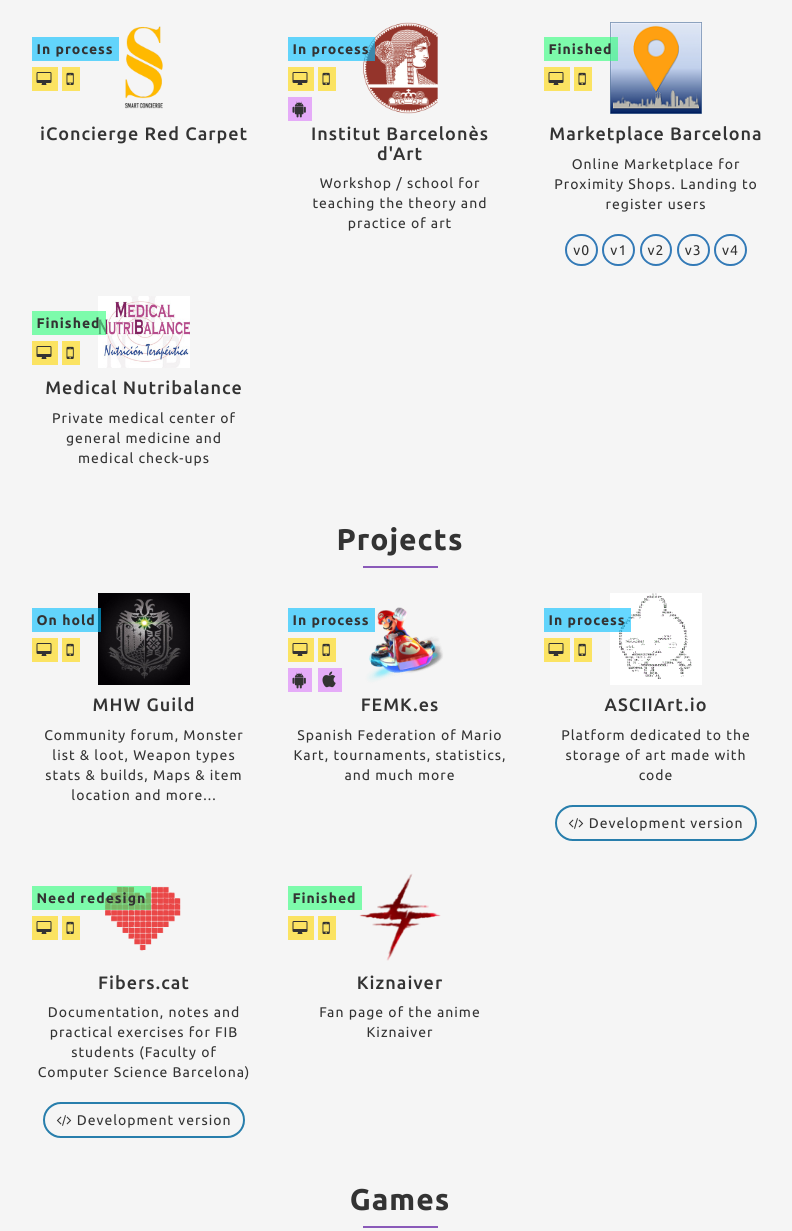
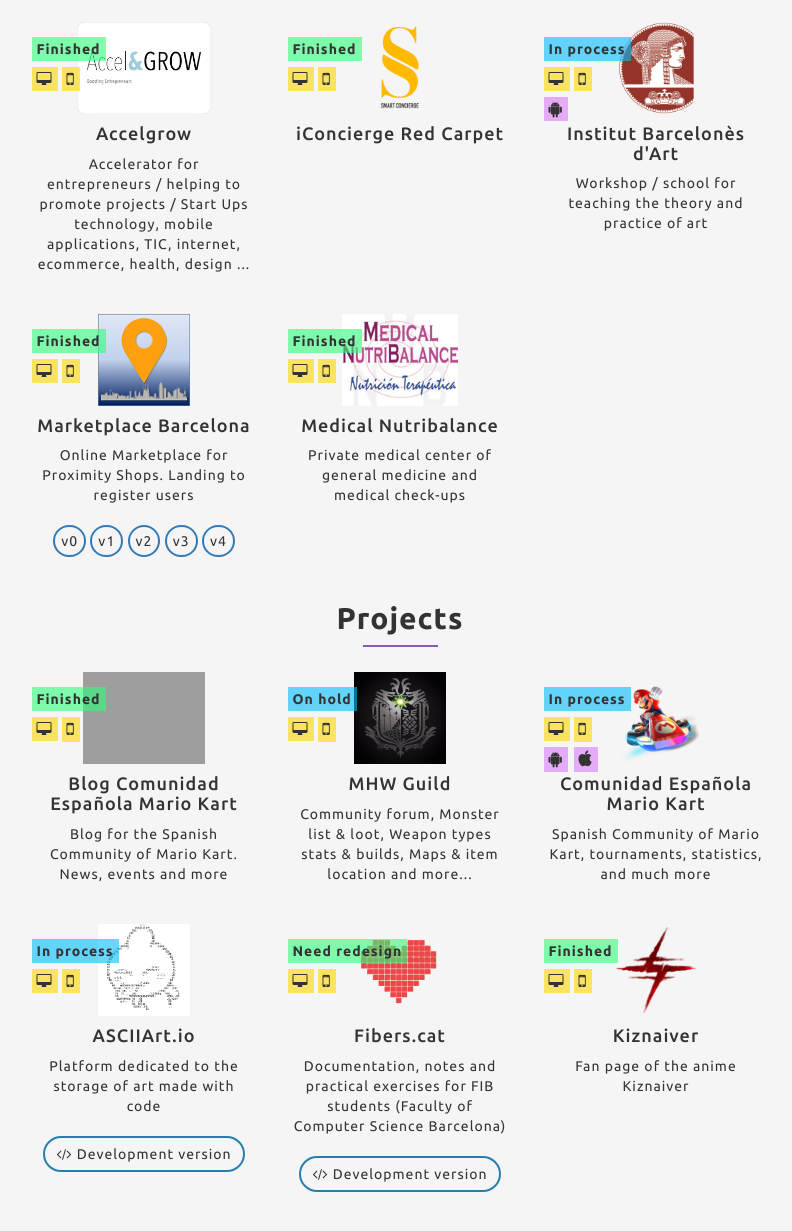
Before and after one commit to Qu4k3/qu4k3-web-2017, a plain HTML site: page index.html in a window 1280 px wide. Shown: the part 234-1465 px from the top of the page, without its empty margins (240-1032 px from the left). Drawn offline with Linux system fonts and the light colour scheme; grey boxes are pictures that could not be loaded.

Commit message:
added accelgrow & CEMK's Blog

```diff
--- a/assets/css/styles.css
+++ b/assets/css/styles.css
@@ -19,6 +19,7 @@
   color: #333;
   background-color: #f5f5f5;
   letter-spacing: 1px;
+  overflow-x: hidden;
 }
 
 body::-webkit-scrollbar {
@@ -135,7 +136,6 @@
 }
 
 img {
-  max-width: 92px;
   max-height: 92px;
 }
 
@@ -251,6 +251,17 @@
 }
 
 .social.github:hover {
+  background-color: #333;
+  color: #fff;
+}
+
+.social.codepen {
+  font-size: 24px;
+  border-color: #333;
+  padding: 6.5px 8px;
+}
+
+.social.codepen:hover {
   background-color: #333;
   color: #fff;
 }
--- a/index.html
+++ b/index.html
@@ -1,5 +1,6 @@
 <!DOCTYPE html>
 <html lang="en">
+
 <head>
     <meta charset="UTF-8">
     <meta name="viewport" content="width=device-width, initial-scale=1, maximum-scale=1, user-scalable=no">
@@ -8,7 +9,7 @@
     <title>Qu4k3</title>
     <meta name="description" content="Personal page, showing my projects and works :)" />
 
-  <link rel="shortcut icon" href="assets/img/z.jpg"/>
+    <link rel="shortcut icon" href="assets/img/z.jpg" />
 
     <meta property="og:title" content="Qu4k3" />
     <meta property="og:description" content="Personal page, showing my projects and works :)" />
@@ -21,16 +22,24 @@
     <link rel="stylesheet" type="text/css" href="assets/css/styles.css">
 
     <script type="text/javascript">
-    (function(i,s,o,g,r,a,m){i['GoogleAnalyticsObject']=r;i[r]=i[r]||function(){
-    (i[r].q=i[r].q||[]).push(arguments)},i[r].l=1*new Date();a=s.createElement(o),
-    m=s.getElementsByTagName(o)[0];a.async=1;a.src=g;m.parentNode.insertBefore(a,m)
-    })(window,document,'script','https://www.google-analytics.com/analytics.js','ga');
+        (function(i, s, o, g, r, a, m) {
+            i['GoogleAnalyticsObject'] = r;
+            i[r] = i[r] || function() {
+                (i[r].q = i[r].q || []).push(arguments)
+            }, i[r].l = 1 * new Date();
+            a = s.createElement(o),
+                m = s.getElementsByTagName(o)[0];
+            a.async = 1;
+            a.src = g;
+            m.parentNode.insertBefore(a, m)
+        })(window, document, 'script', 'https://www.google-analytics.com/analytics.js', 'ga');
 
         ga('create', 'UA-80953319-1', 'auto');
         ga('send', 'pageview');
     </script>
 
 </head>
+
 <body>
 
     <section class="container">
@@ -60,9 +69,24 @@
 
             <section style="margin-top: 20px;">
 
+              <section class="row" style="margin: 0;">
+
                 <section class="col-xs-12 col-sm-4 col-md-4">
                     <section class="block">
-            <span class="info in-process">In process</span>
+                        <span class="info finished">Finished</span>
+                        <span class="plat"><i class="fa fa-desktop" aria-hidden="true"></i></span>
+                        <span class="plat-2"><i class="fa fa-mobile" aria-hidden="true"></i></span>
+                        <a target="_blank" href="https://accelgrow.com">
+                            <img src="assets/img/AccelGROW.png">
+                            <h4>Accelgrow</h4>
+                            <p>Accelerator for entrepreneurs / helping to promote projects / Start Ups technology, mobile applications, TIC, internet, ecommerce, health, design ...</p>
+                        </a>
+                    </section>
+                </section>
+
+                <section class="col-xs-12 col-sm-4 col-md-4">
+                    <section class="block">
+                        <span class="info finished">Finished</span>
                         <span class="plat"><i class="fa fa-desktop" aria-hidden="true"></i></span>
                         <span class="plat-2"><i class="fa fa-mobile" aria-hidden="true"></i></span>
                         <a target="_blank" href="https://iconciergerc.com">
@@ -86,6 +110,13 @@
                         </a>
                     </section>
                 </section>
+
+
+
+              </section>
+
+
+              <section class="row" style="margin: 0;">
 
                 <section class="col-xs-12 col-sm-4 col-md-4">
                     <section class="block">
@@ -119,9 +150,9 @@
                 </section>
 
               </section>
+
             </section>
-
-
+        </section>
 
         <section class="row">
 
@@ -132,6 +163,21 @@
             <hr>
 
             <section style="margin-top: 20px;">
+
+                <section class="row" style="margin: 0;">
+
+                    <section class="col-xs-12 col-sm-4 col-md-4">
+                        <section class="block">
+                            <span class="info finished">Finished</span>
+                            <span class="plat"><i class="fa fa-desktop" aria-hidden="true"></i></span>
+                            <span class="plat-2"><i class="fa fa-mobile" aria-hidden="true"></i></span>
+                            <a target="_blank" href="https://blog.cemk.es">
+                                <img src="assets/img/t_red_shells.png">
+                                <h4>Blog Comunidad Española Mario Kart</h4>
+                                <p>Blog for the Spanish Community of Mario Kart. News, events and more</p>
+                            </a>
+                        </section>
+                    </section>
 
                     <section class="col-xs-12 col-sm-4 col-md-4">
                         <section class="block">
@@ -153,13 +199,17 @@
                             <span class="plat-2"><i class="fa fa-mobile" aria-hidden="true"></i></span>
                             <span class="app"><i class="fa fa-android" aria-hidden="true"></i></span>
                             <span class="app-2"><i class="fa fa-apple" aria-hidden="true"></i></span>
-            <a target="_blank" href="https://femk.es">
+                            <a target="_blank" href="https://cemk.es">
                                 <img src="assets/img/mk8.png">
-              <h4>FEMK.es</h4>
-              <p>Spanish Federation of Mario Kart, tournaments, statistics, and much more</p>
+                                <h4>Comunidad Española Mario Kart</h4>
+                                <p>Spanish Community of Mario Kart, tournaments, statistics, and much more</p>
                             </a>
                         </section>
                     </section>
+
+                </section>
+
+                <section class="row" style="margin: 0;">
 
                     <section class="col-xs-12 col-sm-4 col-md-4">
                         <section class="block">
@@ -201,6 +251,8 @@
                             </a>
                         </section>
                     </section>
+
+                  </section>
             </section>
         </section>
 
@@ -222,7 +274,6 @@
       </section>
     -->
 
-
         <section class="row">
 
             <section class="col-xs-12">
@@ -243,7 +294,6 @@
                         </a>
                     </section>
                 </section>
-
 
                 <section class="col-xs-12 col-sm-4 col-md-4">
                     <section class="block">
@@ -274,13 +324,26 @@
             </section>
         </section>
 
-
         <footer>
             <section class="row" style="margin-bottom:28px;margin-top:20px;">
                 <section class="col-xs-12">
                     <a class="social github" href="https://github.com/Qu4k3" target="_blank"><i class="fa fa-github" aria-hidden="true"></i></a>
                     <a class="social linkedin" href="https://www.linkedin.com/in/paulguillamon/" target="_blank"><i class="fa fa-linkedin" aria-hidden="true"></i></a>
                 </section>
+                <!--<br><br><br>
+
+                <section class="col-xs-12">
+                    <a class="social codepen" href="https://codepen.io/Qu4k3/" target="_blank"><i class="fa fa-codepen" aria-hidden="true"></i></a>
+
+
+                    https://www.codecademy.com/Qu4k3
+
+                    https://www.sololearn.com/Profile/2892091
+
+                    https://www.codeschool.com/users/Qu4k3
+
+
+                </section>-->
             </section>
             <section class="row">
                 <section class="col-xs-12">
@@ -346,4 +409,5 @@
     <script type="text/javascript" src="assets/js/index.js"></script>
 
 </body>
+
 </html>
```
Also changed, not shown: assets/img/AccelGROW.png (added), 1 other file. Lines whose indentation alone changed are shown as unchanged.
